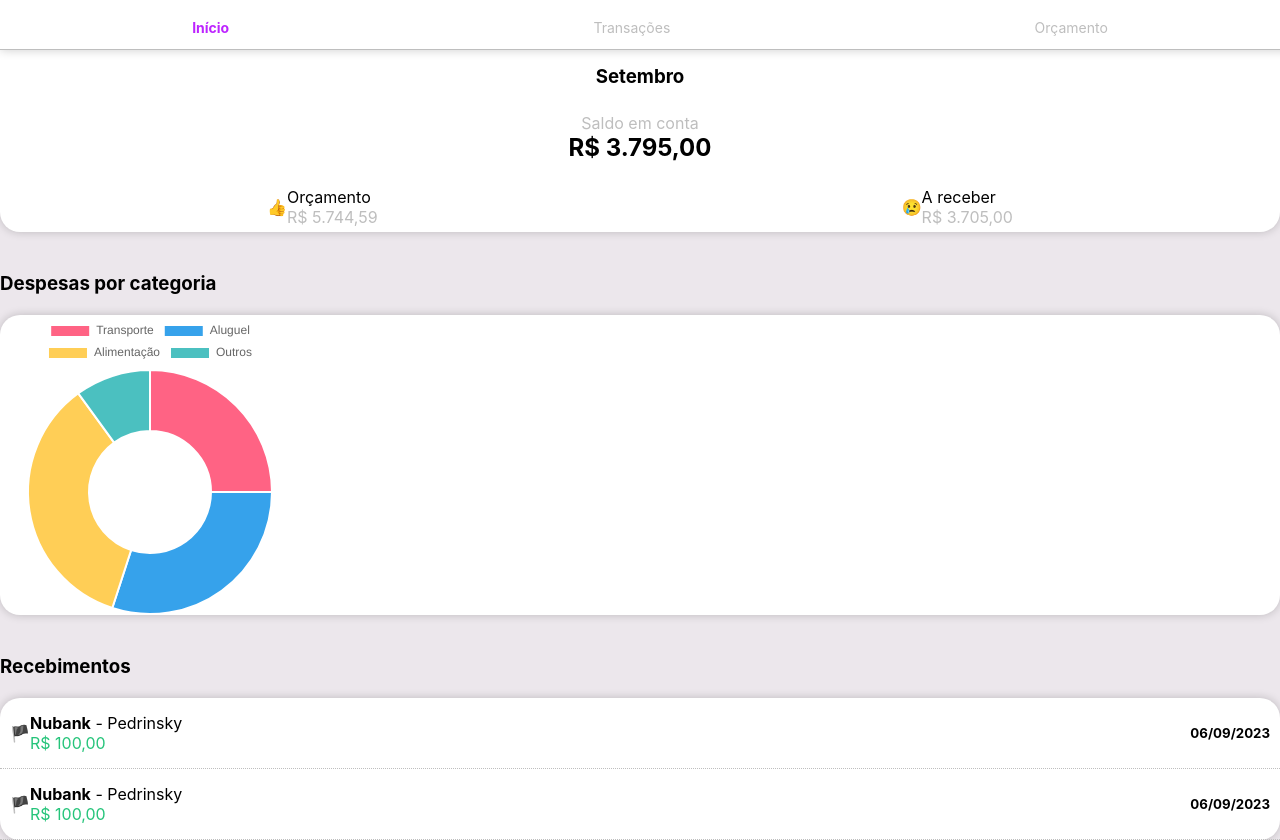
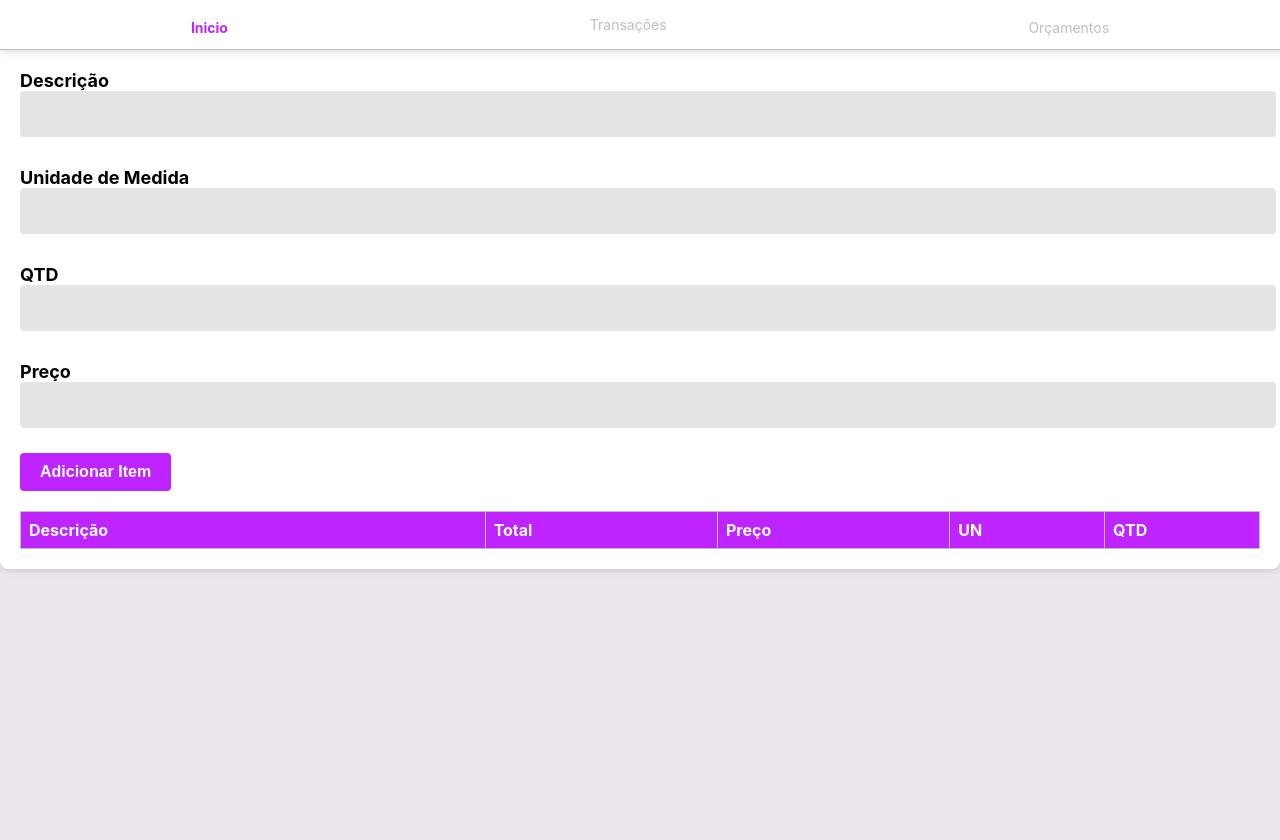
Before and after one commit to Pedriniii/roleMandave-Frontend, a React (Create React App) app: page /budgets in a window 1280 px wide. After the commit the page ends 800 px from the top, so only its background shows below. Built offline with nearby package versions, Linux system fonts and the light colour scheme.

Commit message:
orcamentos
criando a pagina de orcamentos

```diff
--- a/package.json
+++ b/package.json
@@ -16,6 +16,7 @@
     "react": "^18.2.0",
     "react-chartjs-2": "^5.2.0",
     "react-dom": "^18.2.0",
+    "react-router-dom": "^6.15.0",
     "react-scripts": "5.0.1",
     "typescript": "^4.4.2",
     "web-vitals": "^2.1.0"
--- a/src/App.tsx
+++ b/src/App.tsx
@@ -1,14 +1,22 @@
 import React from 'react';
+import { BrowserRouter, Routes, Route } from "react-router-dom";
 import './App.css';
 import NavigationBar from './components/navBar/navBar';
 import InitialPage from './pages/initialPage';
-// import Transaction from './pages/transactions';
+import Transaction from './pages/transactionsPage';
+import OrcamentosPage from './pages/orcamentosPage';
 
 function App() {
   return (
     <div className="App">
-      <NavigationBar />
-      <InitialPage />
+      <BrowserRouter>
+        <NavigationBar />
+        <Routes>
+          <Route path="/" element={<InitialPage />} />
+          <Route path="/transactions" element={<Transaction />} />
+          <Route path="/budgets" element={<OrcamentosPage />} />
+        </Routes>
+      </BrowserRouter>
     </div>
   );
 }
--- a/src/components/navBar/NavigationBar.css
+++ b/src/components/navBar/NavigationBar.css
@@ -30,7 +30,7 @@
     color: #bd24ff;
   }
 
-  .navbar-item:hover span {
+  .navbar-item.link :hover {
     font-weight: bold;
   }
 
@@ -38,3 +38,17 @@
     color: #bd24ff;
     font-weight: bold;
   }
+
+  .link{
+    color: #bebebe;
+    text-decoration: none;
+  }
+  .navbar-item-active .link,
+  .link:hover {
+    color: #bd24ff;
+    font-weight: bold;
+  }
+
+  .navbar-item-active .link:not(:hover) {
+    font-weight: bold;
+  }
--- a/src/components/navBar/navBar.tsx
+++ b/src/components/navBar/navBar.tsx
@@ -1,5 +1,6 @@
 // NavigationBar.tsx
 import React, { useState } from 'react';
+import { Outlet, Link } from "react-router-dom";
 import './NavigationBar.css';
 
 function NavigationBar() {
@@ -16,21 +17,20 @@ function NavigationBar() {
         onClick={() => handleItemClick('home')}
       >
         <i className="fas fa-home"></i>
-        <span>Início</span>
+        <Link to="/" className={"link"}>Inicio</Link>
       </div>
       <div
         className={`navbar-item ${activeItem === 'transacao' ? 'navbar-item-active' : ''}`}
         onClick={() => handleItemClick('transacao')}
       >
-        <i></i>
-        <span>Transações</span>
+        <Link to="/transactions" className={"link"}>Transações</Link>
       </div>
       <div
         className={`navbar-item ${activeItem === 'orcamento' ? 'navbar-item-active' : ''}`}
         onClick={() => handleItemClick('orcamento')}
       >
         <i className="fas fa-user"></i>
-        <span>Orçamento</span>
+        <Link to="/budgets" className={"link"}>Orçamentos</Link>
       </div>
       {/* <div
         className={`navbar-item ${activeItem === 'addPagamento' ? 'navbar-item-active' : ''}`}
--- /dev/null
+++ b/src/components/orcamentos/orcamentos.css
@@ -0,0 +1,83 @@
+/* Estilos para o formulário */
+.container {
+  padding-top: 50px;
+}
+
+form {
+  margin-bottom: 20px;
+}
+
+form label {
+  display: block;
+  font-size: 18px;
+  margin-top: 10px;
+  font-weight: bold;
+}
+
+form input[type="text"],
+form input[type="number"],
+form select {
+  width: 100%;
+  padding: 8px;
+  font-size: 16px;
+  color: #bd24ff;
+  border: none;
+  border-radius: 4px;
+  margin-bottom: 10px;
+  background-color: #e4e4e4;
+}
+
+form input[type="text"]:focus,
+form input[type="number"]:focus,
+form select:focus {
+  outline: none;
+}
+
+/* Estilos para o botão */
+.btn {
+  background-color: #bd24ff;
+  color: #fff;
+  font-size: 16px;
+  font-weight: bold;
+  padding: 10px 20px;
+  border: none;
+  border-radius: 4px;
+  cursor: pointer;
+}
+
+.btn:hover {
+  background-color: #8e19ff;
+}
+
+/* Estilos para a tabela */
+table {
+  width: 100%;
+  border-collapse: collapse;
+  margin-top: 20px;
+}
+
+table,
+th,
+td {
+  border: 1px solid #bebebe;
+}
+
+th,
+td {
+  padding: 8px;
+  text-align: left;
+}
+
+th {
+  background-color: #bd24ff;
+  color: #fff;
+  font-weight: bold;
+}
+/* Adicione estas classes no seu arquivo CSS */
+.table-row-even {
+  background-color: #e4e4e4;
+}
+
+.table-row-odd {
+  background-color: transparent;
+}
--- /dev/null
+++ b/src/components/orcamentos/orcamentos.tsx
@@ -0,0 +1,106 @@
+import React, { useState } from "react";
+import './orcamentos.css'
+
+function Orcamentos() {
+  const [description, setDescription] = useState("");
+  const [unitOfMeasure, setUnitOfMeasure] = useState("");
+  const [quantity, setQuantity] = useState("");
+  const [price, setPrice] = useState("");
+  const [items, setItems] = useState<
+    Array<{
+      description: string;
+      unitOfMeasure: string;
+      quantity: number;
+      price: number;
+    }>
+  >([]);
+
+  const handleSubmit = (e: React.FormEvent) => {
+    e.preventDefault();
+    if (description && unitOfMeasure && quantity && price) {
+      const newItem = {
+        description,
+        unitOfMeasure,
+        quantity: parseFloat(quantity),
+        price: parseFloat(price),
+      };
+      setItems([...items, newItem]);
+      setDescription("");
+      setUnitOfMeasure("");
+      setQuantity("");
+      setPrice("");
+    }
+  };
+
+  return (
+    <div className="container">
+      <form onSubmit={handleSubmit}>
+        <label htmlFor="description">Descrição</label>
+        <input
+          type="text"
+          id="description"
+          value={description}
+          onChange={(e) => setDescription(e.target.value)}
+          required
+        />
+
+        <label htmlFor="unitOfMeasure">Unidade de Medida</label>
+        <input
+          type="text"
+          id="unitOfMeasure"
+          value={unitOfMeasure}
+          onChange={(e) => setUnitOfMeasure(e.target.value)}
+          required
+        />
+
+        <label htmlFor="quantity">QTD</label>
+        <input
+          type="number"
+          id="quantity"
+          value={quantity}
+          onChange={(e) => setQuantity(e.target.value)}
+          required
+        />
+
+        <label htmlFor="price">Preço</label>
+        <input
+          type="number"
+          id="price"
+          value={price}
+          onChange={(e) => setPrice(e.target.value)}
+          required
+        />
+
+        <button type="submit" className="btn">
+          Adicionar Item
+        </button>
+      </form>
+
+      <table>
+        <thead>
+          <tr>
+            <th style={{ width: "30%" }}>Descrição</th>
+            <th style={{ width: "15%" }}>Total</th>
+            <th style={{ width: "15%" }}>Preço</th>
+            <th style={{ width: "10%" }}>UN</th>
+            <th style={{ width: "10%" }}>QTD</th>
+          </tr>
+        </thead>
+
+        <tbody>
+          {items.map((item, index) => (
+            <tr key={index}>
+              <td>{item.description}</td>
+              <td>{item.unitOfMeasure}</td>
+              <td>{item.quantity}</td>
+              <td>{item.price}</td>
+              <td>{(item.quantity * item.price).toFixed(2)}</td>
+            </tr>
+          ))}
+        </tbody>
+      </table>
+    </div>
+  );
+}
+
+export default Orcamentos;
--- a/src/components/transactionsForm/transactionForm.tsx
+++ b/src/components/transactionsForm/transactionForm.tsx
@@ -35,8 +35,36 @@ const TransactionForm: React.FC = () => {
             <option value="Dinheiro">Dinheiro</option>
           </select>
         </div>
-        <button type="submit" className={"btn"}>Adicionar</button>
+        <button type="submit" className={"btn"}>Adicionar Pagamento</button>
       </form>
+
+      <table>
+        <thead>
+          <tr>
+            <th style={{ width: "30%" }}>Pessoa</th>
+            <th style={{ width: "15%" }}>Total pago</th>
+            <th style={{ width: "10%" }}>Total a pagar</th>
+          </tr>
+        </thead>
+
+        <tbody>
+            <tr>
+              <td>Pedrinsky</td>
+              <td>800</td>
+              <td>200</td>
+            </tr>
+            <tr>
+              <td>Gordine</td>
+              <td>0</td>
+              <td>1000</td>
+            </tr>
+            <tr>
+              <td>Gadac</td>
+              <td>0</td>
+              <td>0</td>
+            </tr>
+        </tbody>
+      </table>
     </div>
   );
 };
--- /dev/null
+++ b/src/pages/orcamentosPage.tsx
@@ -0,0 +1,11 @@
+import Orcamentos from "../components/orcamentos/orcamentos";
+
+function OrcamentosPage (){
+    return(
+        <div>
+            <Orcamentos />
+        </div>
+    )
+}
+
+export default OrcamentosPage;
```
Also changed, not shown: src/pages/transactionsPage.tsx (renamed from src/pages/transactions.tsx), 1 other file (tests, documents, lock files or other folders).
